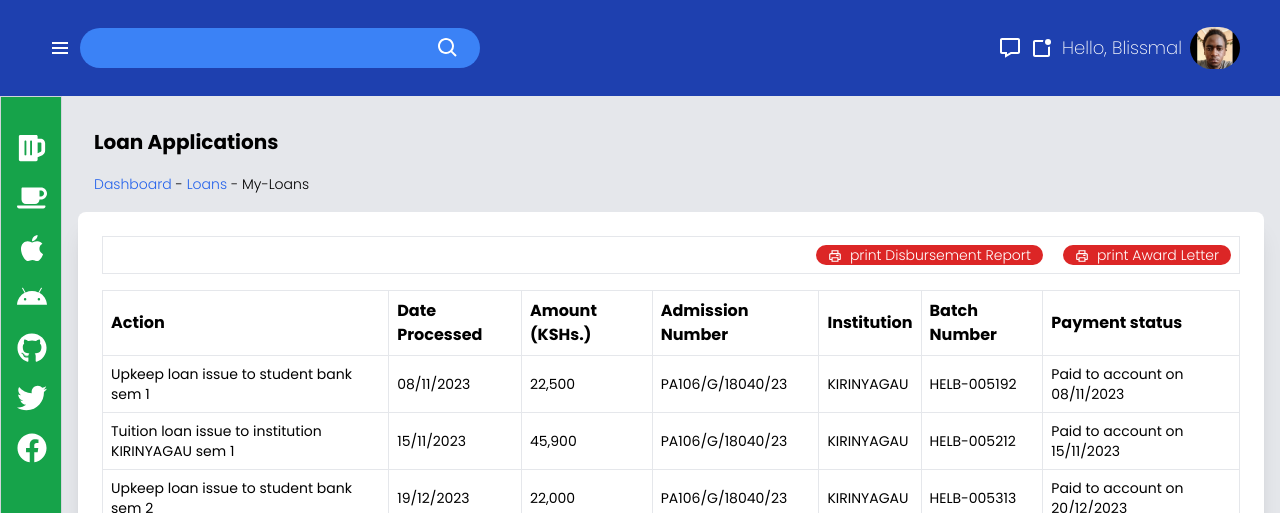
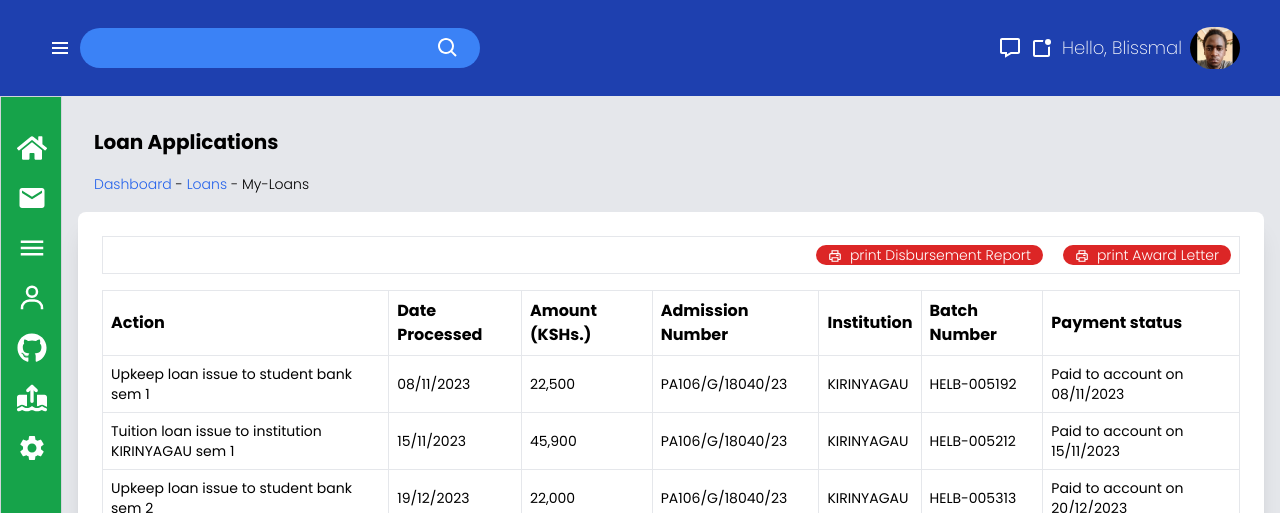
Before and after one commit to Blissmal/helbLike-tailwind, a React (Vite) app: page /loans/viewLoan in a window 1280 px wide. Shown: the top 513 px of the page. Built offline with nearby package versions, Linux system fonts and the light colour scheme.

Commit message:
updated icons in floatleft section

```diff
--- a/src/components/FloatLeft.jsx
+++ b/src/components/FloatLeft.jsx
@@ -1,19 +1,22 @@
 import { useState } from 'react';
-import { FaAndroid, FaApple, FaBeer, FaCoffee, FaFacebook, FaGithub, FaTwitter } from 'react-icons/fa';
+import {FaAndroid, FaApple, FaBeer, FaCoffee, FaFacebook, FaGithub, FaHome, FaTwitter} from 'react-icons/fa';
 import propTypes from "prop-types"
 import { Link } from 'react-router-dom';
+import {FaArrowUpFromGroundWater, FaMessage} from "react-icons/fa6";
+import {MdEmail, MdMenu, MdSettings} from "react-icons/md";
+import {BiUser} from "react-icons/bi";
 
 const FloatLeft = ({ toggle }) => {
   const [selected, setSelected] = useState(null);
 
   const icons = [
-    { icon: <FaBeer size={30} color="white" />, label: "Beer", link: "/" },
-    { icon: <FaCoffee size={30} color="white" />, label: "Coffee", link: "/loans"},
-    { icon: <FaApple size={30} color="white" />, label: "Apple" },
-    { icon: <FaAndroid size={30} color="white" />, label: "Android" },
+    { icon: <FaHome size={30} color="white" />, label: "Beer", link: "/" },
+    { icon: <MdEmail size={30} color="white" />, label: "Coffee", link: "/loans"},
+    { icon: <MdMenu size={30} color="white" />, label: "Apple" },
+    { icon: <BiUser size={30} color="white" />, label: "Android" },
     { icon: <FaGithub size={30} color="white" />, label: "Github" },
-    { icon: <FaTwitter size={30} color="white" />, label: "Twitter" },
-    { icon: <FaFacebook size={30} color="white" />, label: "Facebook" },
+    { icon: <FaArrowUpFromGroundWater size={30} color="white" />, label: "Twitter" },
+    { icon: <MdSettings size={30} color="white" />, label: "Facebook" },
   ];
 
   const handleClick = (index) => {
--- a/src/pages/loans/ViewLoansTab.jsx
+++ b/src/pages/loans/ViewLoansTab.jsx
@@ -67,6 +67,7 @@ const ViewLoansTab = () => {
       </div>
       <div className="bg-white p-6 rounded-lg shadow-xl overflow-auto">
         <table className="w-full text-right border border-collapse mb-4">
+          <tbody>
           <tr>
             <th className="p-2 gap-5 flex justify-end">
               <button className="text-sm font-light text-white bg-red-600 px-3 rounded-full">
@@ -79,6 +80,7 @@ const ViewLoansTab = () => {
               </button>
             </th>
           </tr>
+          </tbody>
         </table>
         <table className="w-full text-left border-collapse">
           <thead>
```
